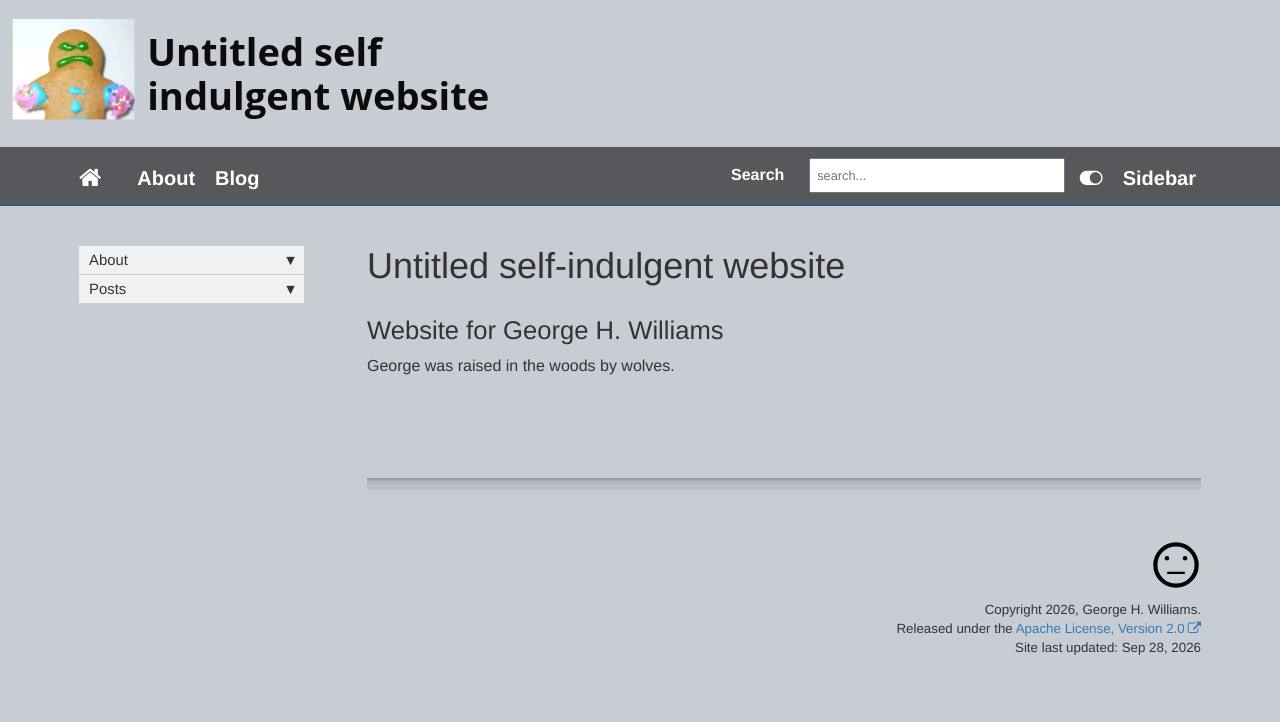
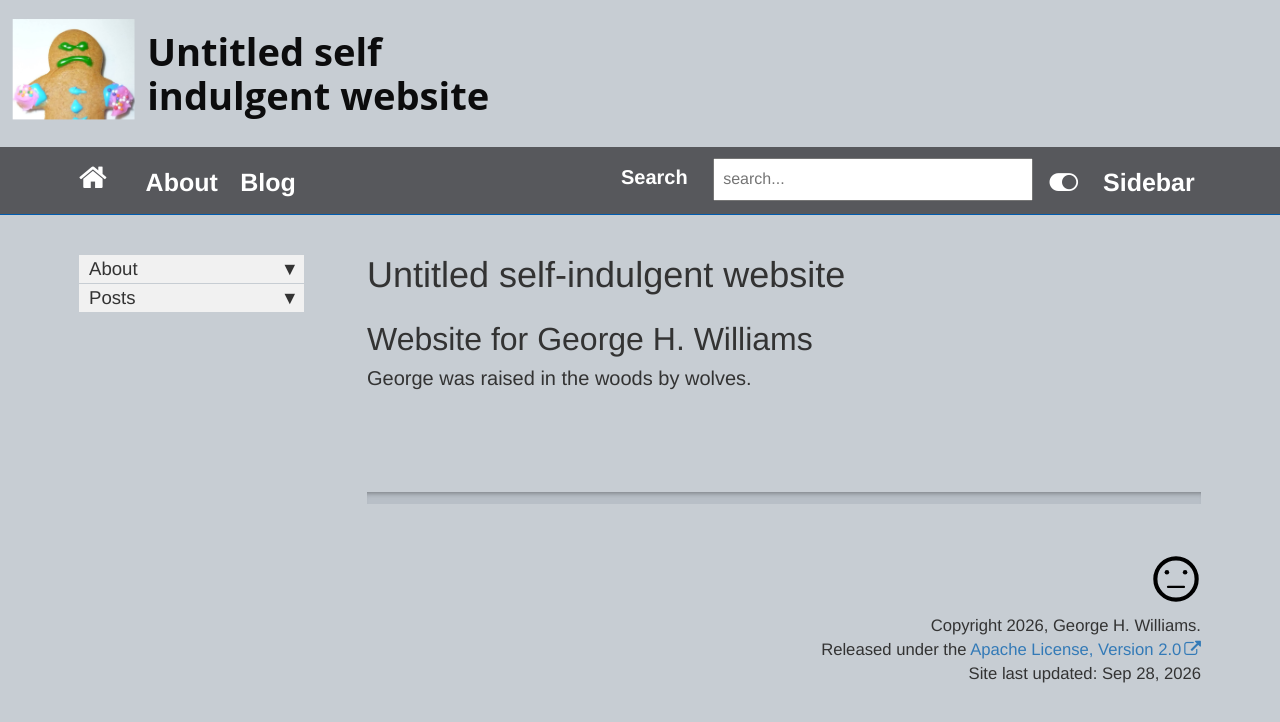
Before and after one commit to will1410/staged_testing, a Jekyll site: the page built from index.md, in a window 1280 px wide. Shown: the top 722 px of the page. Built offline with Jekyll 4.4.1, drawn with Linux system fonts in a browser that asks for light colours; comment, search, counter and statistics services are not loaded.

```diff
--- a/_includes/header.html
+++ b/_includes/header.html
@@ -1,5 +1,5 @@
 <header>
-  <a href="/index.html">
+  <a href="../index.html">
     <img
       alt="Header image - Untitled self indulgent website"
       src="{{ 'images/hopperdietzel_logo.svg' | relative_url }}"
--- a/css/customstyles.css
+++ b/css/customstyles.css
@@ -1,6 +1,6 @@
 html {
   background-color: #c7cdd3;
-  font-size: 16px;
+  font-size: 20px;
 }
 
 body {
--- a/css/theme-dark.css
+++ b/css/theme-dark.css
@@ -1,6 +1,7 @@
 body {
     background-color: #1e1e1e;
     color: #d6d6d6;
+    font-size: 1.07rem;
 }
 
 .summary {
```
